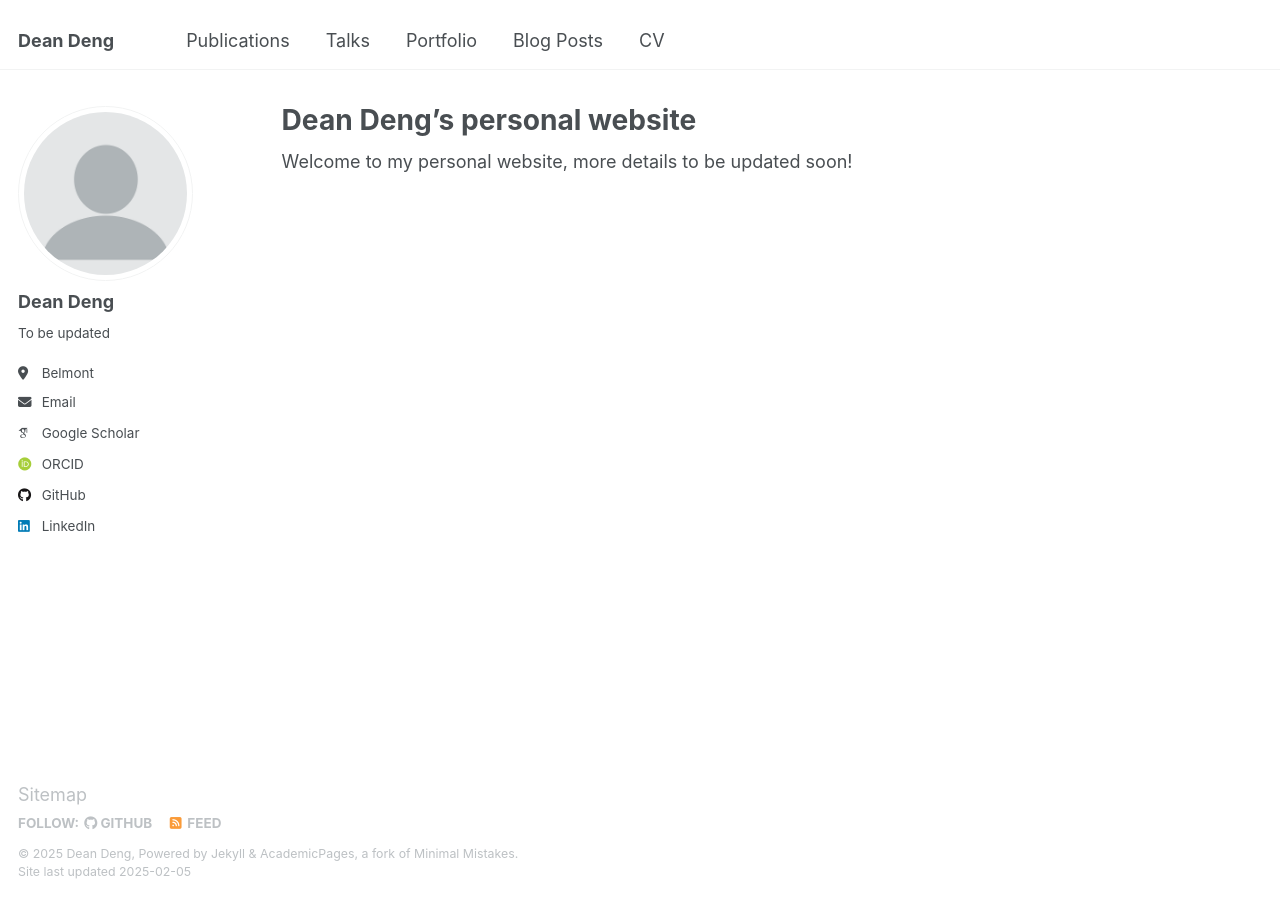
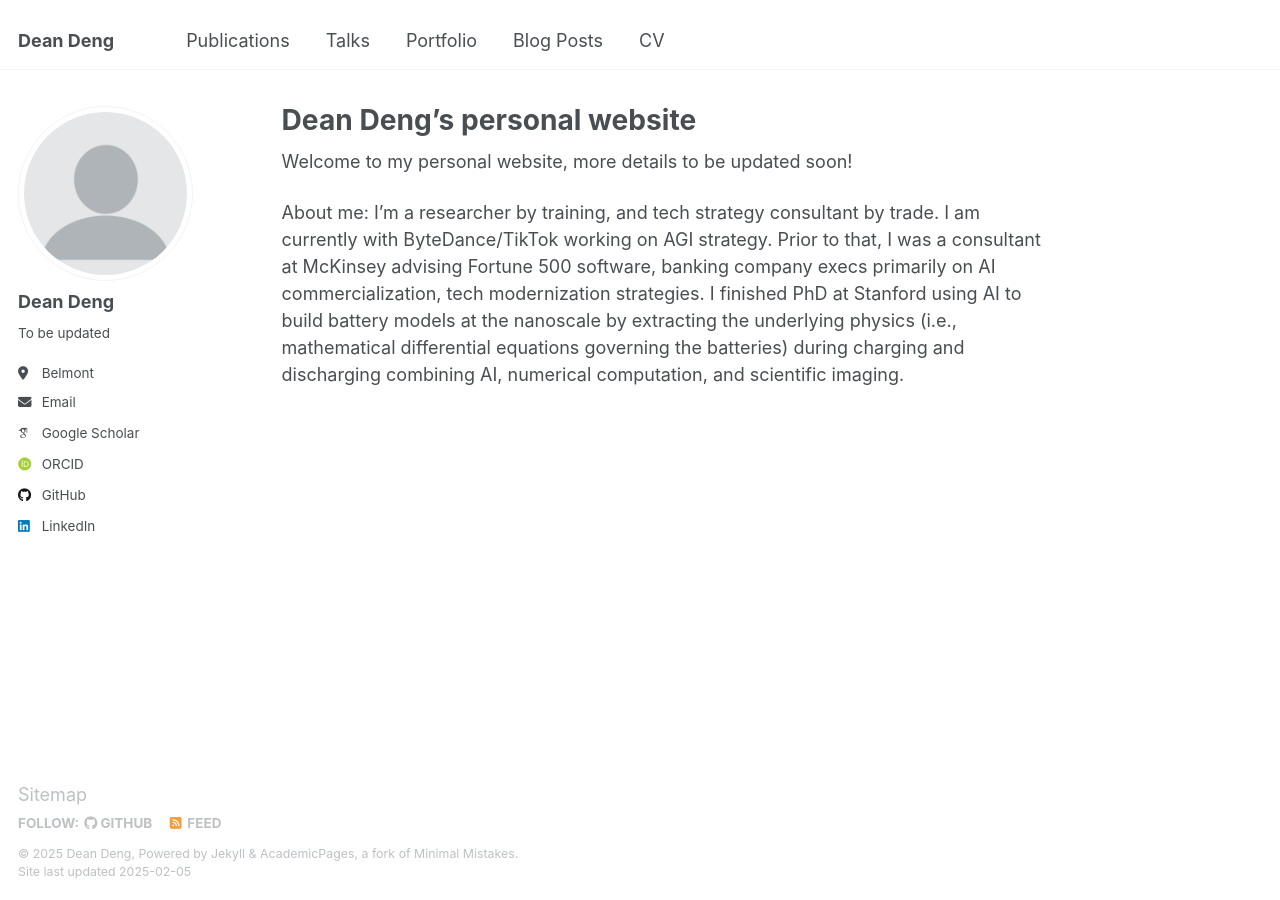
Before and after one commit to dhtdean/home, a Jekyll site: the page built from _pages/about.md, in a window 1280 px wide. Built offline with Jekyll 4.4.1, drawn with Linux system fonts in a browser that asks for light colours; some web fonts are replaced.

Commit message:
Update about.md

```diff
--- a/_pages/about.md
+++ b/_pages/about.md
@@ -8,3 +8,6 @@
 ---
 
 Welcome to my personal website, more details to be updated soon!
+
+About me:
+I'm a researcher by training, and tech strategy consultant by trade. I am currently with ByteDance/TikTok working on AGI strategy. Prior to that, I was a consultant at McKinsey advising Fortune 500 software, banking company execs primarily on AI commercialization, tech modernization strategies. I finished PhD at Stanford using AI to build battery models at the nanoscale by extracting the underlying physics (i.e., mathematical differential equations governing the batteries) during charging and discharging combining AI, numerical computation, and scientific imaging.
```
